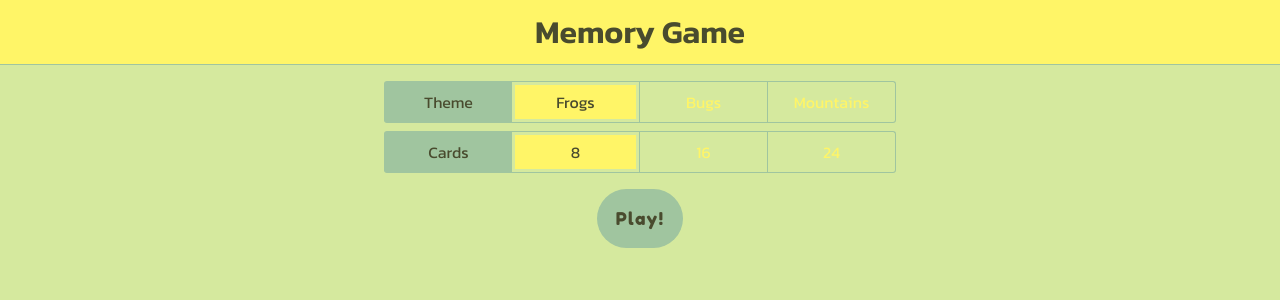
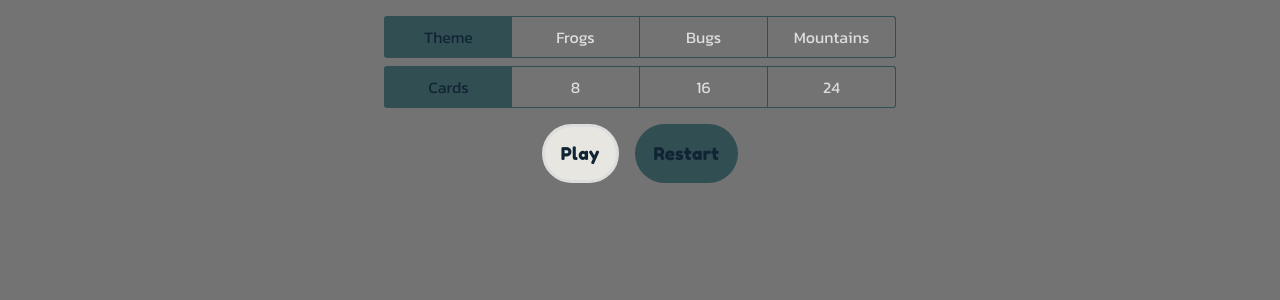
Before and after one commit to ygordimas/react-memory-game, a React (Vite) app: page / in a window 1280 px wide. Shown: the top 300 px of the page. Built offline with nearby package versions, Linux system fonts and the light colour scheme.

Commit message:
Styling and restart button

```diff
--- a/src/App.tsx
+++ b/src/App.tsx
@@ -14,7 +14,7 @@ function App() {
     <div className={styles.app}>
       <Header />
       <CardsContainer />
-      <GameOver isOpen={matchingCards.length == size} />
+      <GameOver />
     </div>
   );
 }
--- a/src/assets/BoardContext.tsx
+++ b/src/assets/BoardContext.tsx
@@ -14,6 +14,7 @@ type BoardContextType = {
   setSize: React.Dispatch<React.SetStateAction<number>>;
   sortedCards: (amountOfCards: number, category: string) => void;
   cards: CardType[];
+  setCards: React.Dispatch<React.SetStateAction<CardType[]>>;
   flippedCards: CardType[];
   setFlippedCards: React.Dispatch<React.SetStateAction<CardType[]>>;
   matchingCards: string[];
@@ -22,6 +23,8 @@ type BoardContextType = {
   setNumberOfAttempts: React.Dispatch<React.SetStateAction<number>>;
   activeCard: CardType | null;
   setActiveCard: React.Dispatch<React.SetStateAction<CardType | null>>;
+  isPlaying: boolean;
+  setIsPlaying: React.Dispatch<React.SetStateAction<boolean>>;
 };
 
 type BoardContextProviderProps = {
@@ -31,13 +34,14 @@ type BoardContextProviderProps = {
 const BoardContext = createContext<BoardContextType>(null);
 
 export function BoardContextProvider({ children }: BoardContextProviderProps) {
-  const [category, setCategory] = useState<string>("frogs");
-  const [size, setSize] = useState<number>(4);
+  const [category, setCategory] = useState<string>("");
+  const [size, setSize] = useState<number>(0);
   const [cards, setCards] = useState<CardType[]>([]);
   const [flippedCards, setFlippedCards] = useState<CardType[]>([]);
   const [matchingCards, setMatchingCards] = useState<string[]>([]);
   const [numberOfAttempts, setNumberOfAttempts] = useState(0);
   const [activeCard, setActiveCard] = useState<CardType | null>(null);
+  const [isPlaying, setIsPlaying] = useState(false);
 
   useEffect(() => {
     if (category == "frogs") {
@@ -88,6 +92,7 @@ export function BoardContextProvider({ children }: BoardContextProviderProps) {
         setSize,
         sortedCards,
         cards,
+        setCards,
         flippedCards,
         setFlippedCards,
         matchingCards,
@@ -96,6 +101,8 @@ export function BoardContextProvider({ children }: BoardContextProviderProps) {
         setNumberOfAttempts,
         activeCard,
         setActiveCard,
+        isPlaying,
+        setIsPlaying,
       }}
     >
       {children}
--- a/src/components/CardsContainer/CardsContainer.module.css
+++ b/src/components/CardsContainer/CardsContainer.module.css
@@ -2,7 +2,7 @@
   width: 100%;
   margin: 0 auto;
   display: grid;
-  background-color: var(--secondary);
+
   grid-template-columns: repeat(2, min-content);
 
   grid-gap: 4px;
@@ -13,13 +13,24 @@
 }
 
 @media screen and (min-width: 601px) {
-  .cardsContainer {
+  .smallGrid {
+    grid-template-columns: repeat(4, min-content);
+  }
+
+  .mediumGrid {
+    grid-template-columns: repeat(4, min-content);
+  }
+
+  .largeGrid {
     grid-template-columns: repeat(4, min-content);
   }
 }
 
 @media screen and (min-width: 1024px) {
-  .cardsContainer {
+  .mediumGrid {
+    grid-template-columns: repeat(4, min-content);
+  }
+  .largeGrid {
     grid-template-columns: repeat(8, min-content);
   }
 }
--- a/src/components/CardsContainer/index.tsx
+++ b/src/components/CardsContainer/index.tsx
@@ -31,8 +31,8 @@ export function CardsContainer() {
       flippedCards[0].url == flippedCards[1].url
     ) {
       setMatchingCards([...matchingCards, flippedCards[0].url]);
-      setFlippedCards([]);
       setTimeout(() => {
+        setFlippedCards([]);
         setActiveCard(null);
       }, 1000);
     } else if (
@@ -50,7 +50,11 @@ export function CardsContainer() {
   console.log(flippedCards);
   return (
     <>
-      <div className={styles.cardsContainer}>
+      <div
+        className={`${styles.cardsContainer} ${size == 4 && styles.smallGrid} ${
+          size == 8 && styles.mediumGrid
+        } ${size == 12 && styles.largeGrid}`}
+      >
         {cards &&
           cards.map((card) => (
             <Card key={card.id} url={card.url} id={card.id} />
--- a/src/components/GameOver/index.tsx
+++ b/src/components/GameOver/index.tsx
@@ -1,4 +1,4 @@
-import { useContext } from "react";
+import { useContext, useEffect, useState } from "react";
 import BoardContext from "../../assets/BoardContext";
 import ReactModal from "react-modal";
 import styles from "./GameOver.module.css";
@@ -7,13 +7,31 @@ type GameOverType = {
   isOpen: boolean;
 };
 
-export function GameOver({ isOpen }: GameOverType) {
-  const { numberOfAttempts, setNumberOfAttempts, setMatchingCards } =
-    useContext(BoardContext);
+export function GameOver() {
+  const {
+    numberOfAttempts,
+    setNumberOfAttempts,
+    setMatchingCards,
+    matchingCards,
+    size,
+    sortedCards,
+    category,
+  } = useContext(BoardContext);
+
+  const [isOpen, setIsOpen] = useState(false);
+  useEffect(() => {
+    if (size > 0 && matchingCards.length == size) {
+      setTimeout(() => {
+        setIsOpen(!isOpen);
+      }, 1500);
+    }
+  }, [matchingCards]);
 
   const handleRestart = () => {
     setNumberOfAttempts(0);
     setMatchingCards([]);
+    sortedCards(size, category);
+    setIsOpen(!isOpen);
   };
 
   return (
--- a/src/components/Header/Header.module.css
+++ b/src/components/Header/Header.module.css
@@ -2,21 +2,23 @@
   width: 100%;
   display: flex;
   flex-direction: column;
-  background-color: var(--secondary);
+
   align-items: center;
 }
 
-.title {
+/* .title {
   width: 100%;
-  background-color: var(--accent);
+  background-color: var(--gray-200);
   border-bottom: 1px solid var(--primary);
-  color: var(--text);
+  color: var(--accent);
   text-align: center;
   line-height: 2rem;
   font-size: 2rem;
   font-weight: 600;
   padding-block: 1rem;
-}
+  font-family: "Fredoka One", cursive;
+  text-transform: lowercase;
+} */
 
 .form {
   display: flex;
@@ -166,6 +168,11 @@
   border: 3px solid var(--secondary);
 } */
 
+.buttons {
+  display: flex;
+  gap: 1rem;
+}
+
 button {
   color: var(--text);
   grid-column: 1 / -1;
@@ -175,7 +182,7 @@ button {
   box-sizing: border-box;
   font-family: "Fredoka One", cursive;
   text-align: center;
-  letter-spacing: 0.08rem;
+  letter-spacing: 0.02rem;
   font-size: 1.1rem;
 
   padding: 1rem;
@@ -189,7 +196,7 @@ button:hover {
   background-color: var(--accent);
 }
 
-.playButtonActive {
+.buttonIsActive {
   color: var(--text);
   background-color: var(--secondary);
   border: 3px solid var(--accent);
--- a/src/components/Header/index.tsx
+++ b/src/components/Header/index.tsx
@@ -10,11 +10,15 @@ export function Header() {
     sortedCards,
     setCategory,
     cards,
+    setCards,
     setMatchingCards,
+    isPlaying,
+    setIsPlaying,
+    setFlippedCards,
   } = useContext(BoardContext);
   return (
     <header className={styles.header}>
-      <div className={styles.title}>Memory Game</div>
+      {/* <div className={styles.title}>Memory Game</div> */}
       <form action="submit" className={styles.form}>
         <div className={styles.pickers}>
           <div className={styles.picker}>
@@ -101,16 +105,30 @@ export function Header() {
           </div>
         </div>
 
+        <div className={styles.buttons}>
           <button
-          className={`${cards.length > 0 && styles.playButtonActive}`}
+            className={`${!isPlaying && styles.buttonIsActive}`}
             onClick={(e) => {
               e.preventDefault();
               sortedCards(size, category);
               setMatchingCards([]);
+              setIsPlaying(true);
             }}
           >
-          {cards.length === 0 ? "Play!" : "Restart"}
+            Play
           </button>
+          <button
+            className={`${isPlaying && styles.buttonIsActive}`}
+            onClick={(e) => {
+              e.preventDefault();
+              setCards([]);
+              setFlippedCards([]);
+              setMatchingCards([]);
+            }}
+          >
+            Restart
+          </button>
+        </div>
       </form>
     </header>
   );
--- a/src/index.css
+++ b/src/index.css
@@ -16,6 +16,13 @@
   -webkit-font-smoothing: antialiased;
   -moz-osx-font-smoothing: grayscale;
   -webkit-text-size-adjust: 100%;
+
+  --gray-100: #f2f2f2;
+  --gray-200: #bfbfbf;
+  --gray-300: #737373;
+  --gray-400: #404040;
+  --gray-500: #262626;
+
   --primary: #314e52;
   --secondary: #e7e6e1;
   --accent: #dddddd;
@@ -56,7 +63,10 @@ body,
   color: var(--text);
 }
 
-a {
+body {
+  background-color: var(--gray-300);
+}
+body a {
   font-weight: 500;
   color: #646cff;
   text-decoration: inherit;
```
Lines whose indentation alone changed are shown as unchanged.
